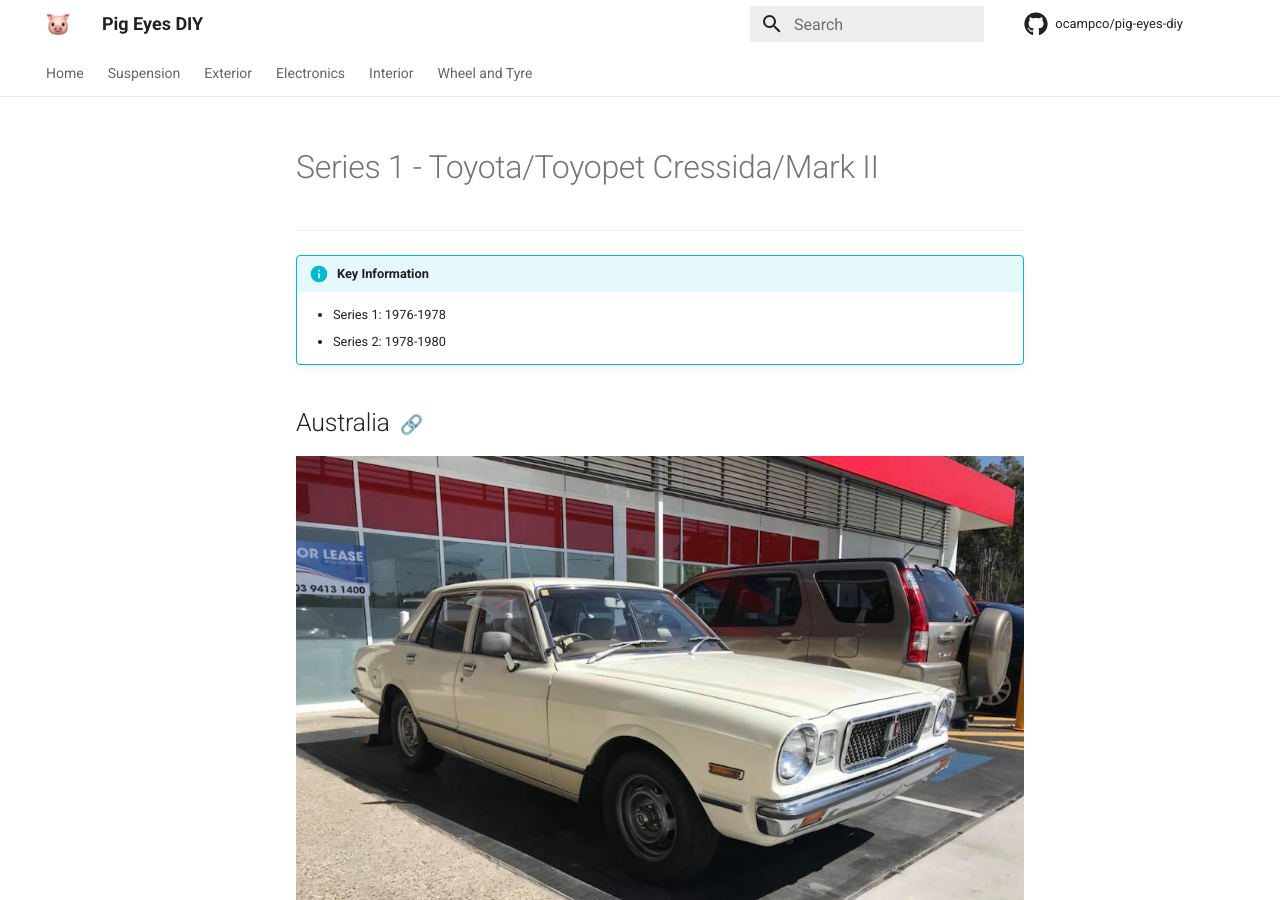
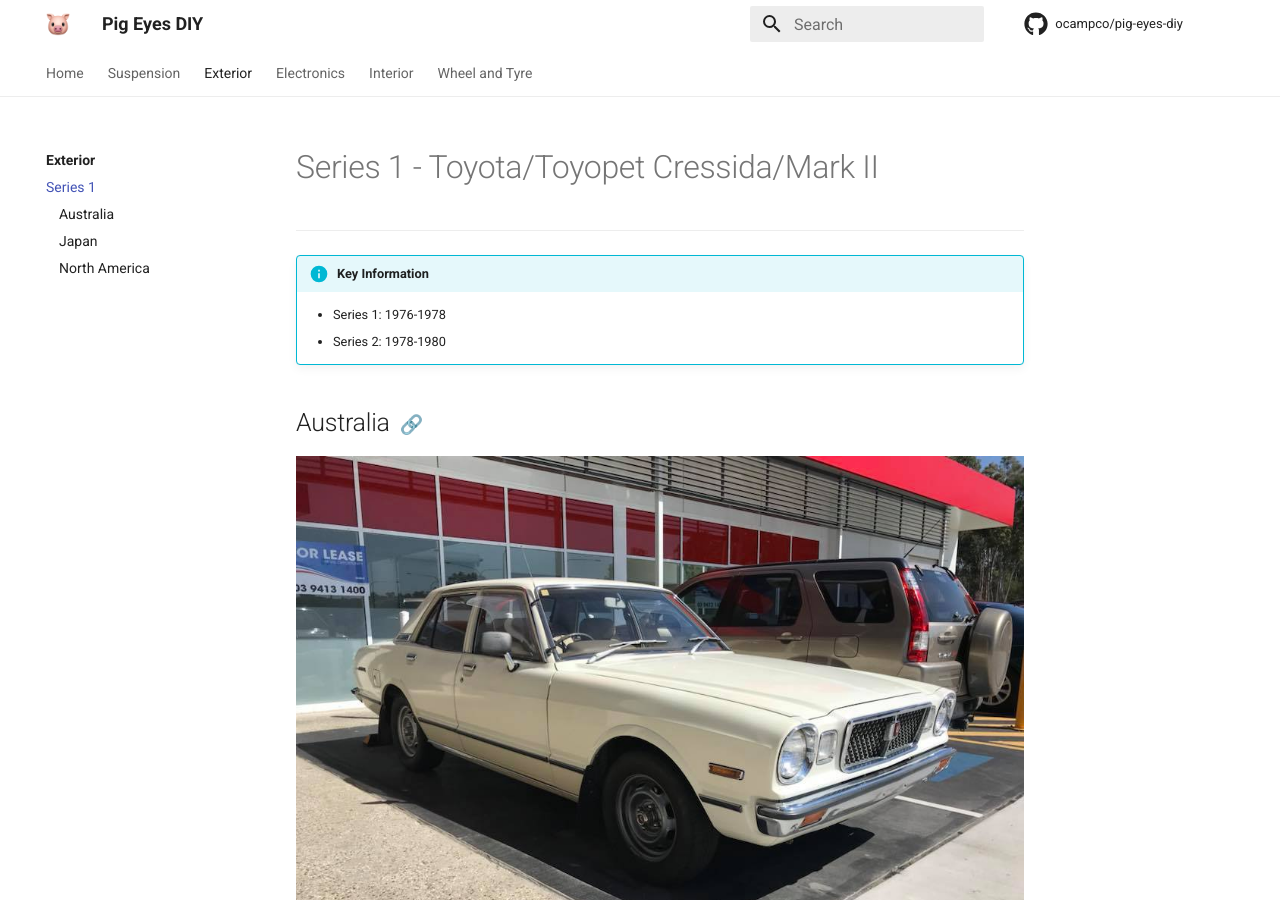
Before and after one commit to ocampco/pig-eyes-diy, an MkDocs documentation site: the page built from docs/exterior/series-1.md, in a window 1280 px wide and 900 px high. Built offline with MkDocs 1.6.1 and Material for MkDocs 9.7.7, drawn with Linux system fonts in a browser that asks for light colours; comment, search, counter and statistics services are not loaded.

Commit message:
use built in page index

```diff
--- a/mkdocs.yml
+++ b/mkdocs.yml
@@ -15,6 +15,7 @@
     - navigation.tabs
     - navigation.top
     - navigation.instant
+    - navigation.indexes
     - toc.integrate
   logo: ./assets/logo.png
   favicon: ./assets/logo.png
@@ -36,7 +37,6 @@
 
 plugins:
   - search
-  - section-index
   - git-revision-date-localized
 
 nav:
@@ -49,6 +49,7 @@
     - 'Rear Springs': ./suspension/rear-springs.md
   - Exterior:
     - ./exterior/index.md
+    - 'Series 1': ./exterior/series-1.md
   - Electronics:
     - ./electronics/index.md
     - Dashboard: ./electronics/dashboard.md
--- a/requirements.txt
+++ b/requirements.txt
@@ -1,3 +1,2 @@
 mkdocs-material
-mkdocs-section-index
 mkdocs-git-revision-date-localized-plugin
```
